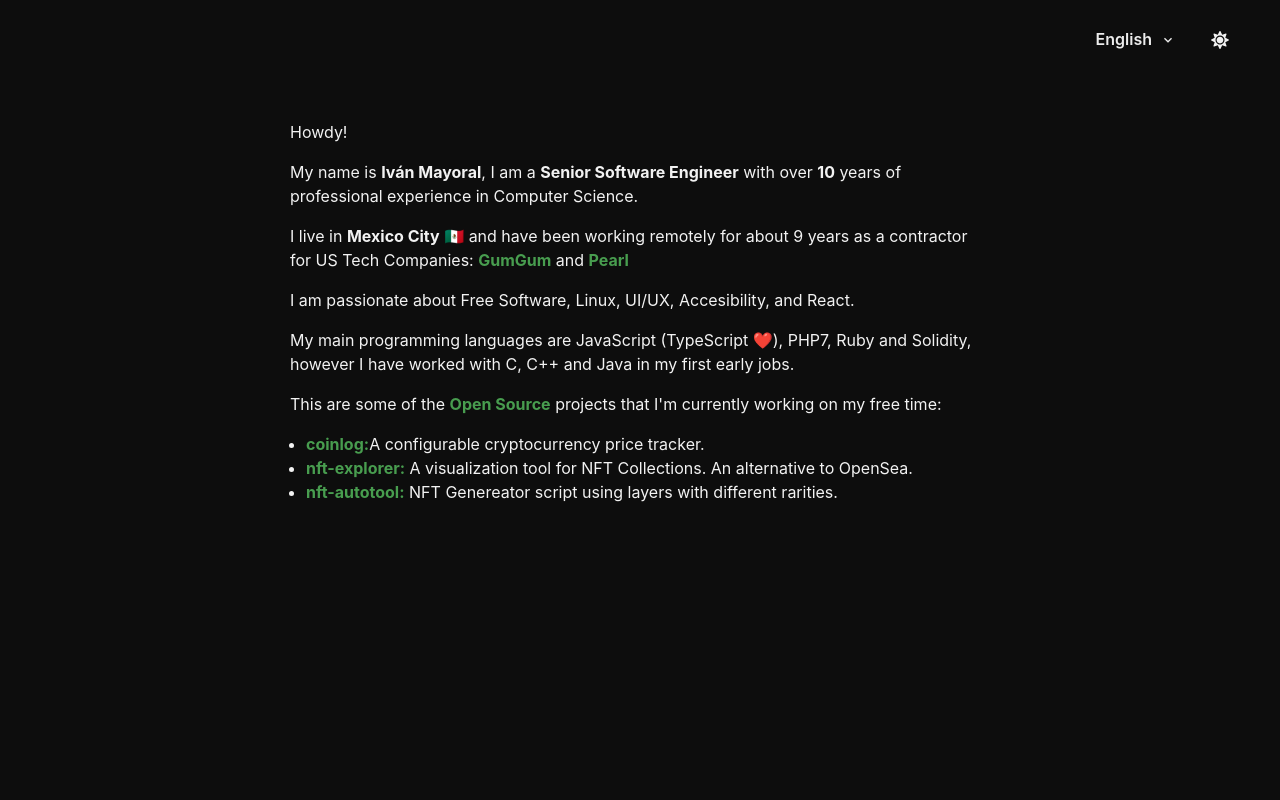
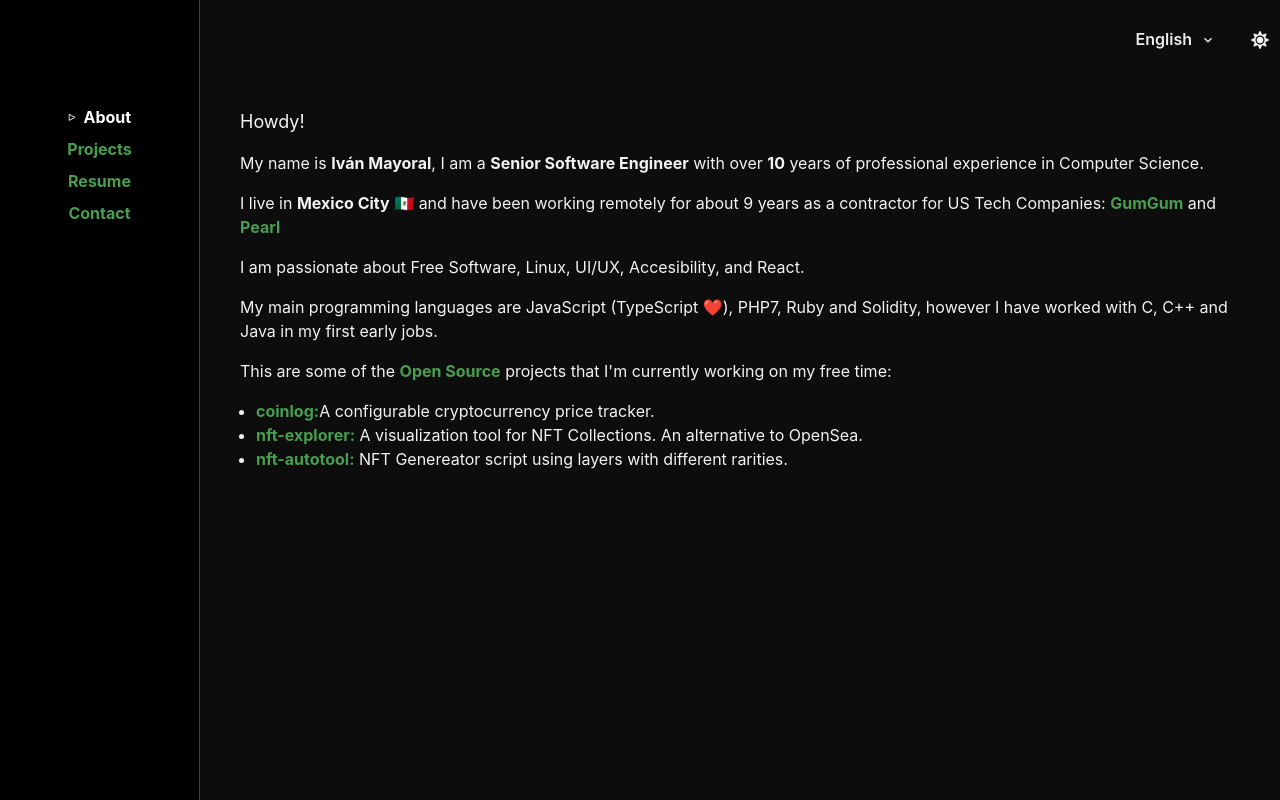
Before and after one commit to ivanm/vaan.dev, a React (Create React App) app: page / in a window 1280 px wide. Built offline with nearby package versions, Linux system fonts and the light colour scheme.

Commit message:
Improving UI

```diff
--- a/src/App.tsx
+++ b/src/App.tsx
@@ -5,6 +5,7 @@ import {
   Button,
   Grid,
   Flex,
+  Link,
   Menu,
   MenuButton,
   MenuList,
@@ -18,9 +19,30 @@ import theme from "./theme";
 export const App = () => (
   <ChakraProvider theme={theme}>
     <Box fontSize="md">
-      <Grid minH="100vh" pr={10} pl={10} templateRows="80px 1fr">
+      <Grid minH="100vh" templateColumns="200px 1fr">
+        <Flex
+          direction="column"
+          align="center"
+          pt="105px"
+          bg="black"
+          borderRight="1px"
+          borderColor="gray.700"
+        >
+          <Flex>
+            <Flex align="center" fontSize="10" mb={2} mr={2}>
+              ᐅ
+            </Flex>
+            <Link color="white" mb={2}>
+              About
+            </Link>
+          </Flex>
+          <Link mb={2}>Projects</Link>
+          <Link mb={2}>Resume</Link>
+          <Link mb={2}>Contact</Link>
+        </Flex>
+        <Flex width="100%" direction="column">
           <Flex mt={5} direction="row" justifyContent="end">
-          <Menu mr={3}>
+            <Menu>
               <MenuButton
                 variant="ghost"
                 as={Button}
@@ -30,12 +52,13 @@ export const App = () => (
               </MenuButton>
               <MenuList minWidth="115px">
                 <MenuItem>English</MenuItem>
-              <MenuItem onClick={() => alert("Kagebunshin")}>Spanish</MenuItem>
+                <MenuItem onClick={() => alert("Kagebunshin")}>
+                  Spanish
+                </MenuItem>
               </MenuList>
             </Menu>
             <ColorModeSwitcher justifySelf="flex-end" />
           </Flex>
-        <Flex justify="center" mt={10} width="100%">
           <Intro />
         </Flex>
       </Grid>
--- a/src/Intro.tsx
+++ b/src/Intro.tsx
@@ -1,8 +1,8 @@
 import { Text, Flex, UnorderedList, ListItem, Link } from "@chakra-ui/react";
 
 const Intro = () => (
-  <Flex maxWidth="700px" direction="column">
-    <Text mb={4}>Howdy!</Text>
+  <Flex pl={10} pr={10} direction="column" mt={12}>
+    <Text fontSize={18} mb={4}>Howdy!</Text>
     <Text mb={4}>
       My name is <b>Iván Mayoral</b>, I am a <b>Senior Software Engineer</b>{" "}
       with over <b>10</b> years of professional experience in Computer Science.
```
Lines whose indentation alone changed are shown as unchanged.
